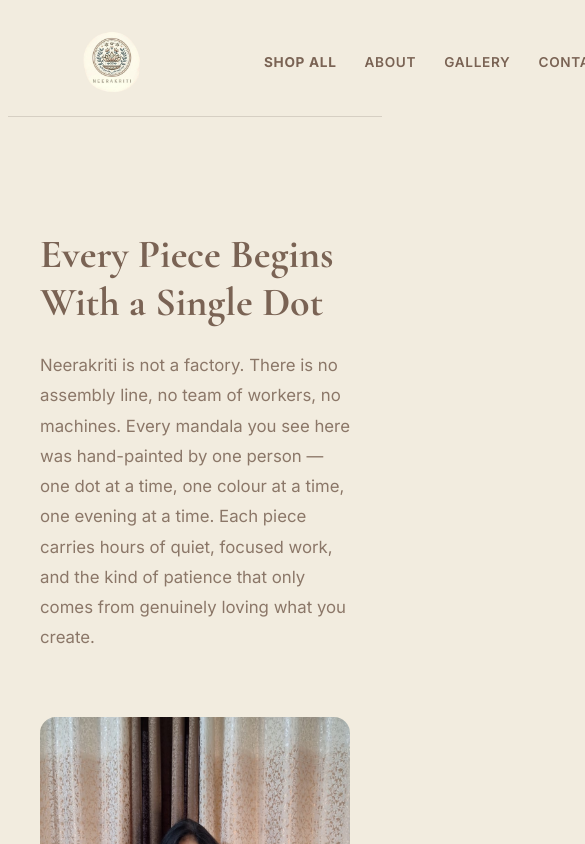
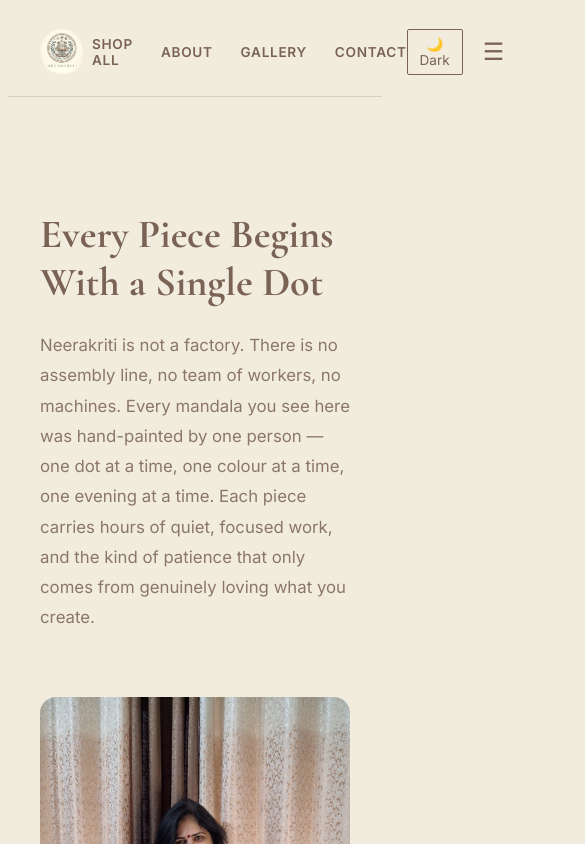
Before and after one commit to Karan15032004/Neerakriti, a Next.js app in the folder neerakriti/: page /about in a window 390 px wide. Shown: the top 844 px of the page, 585 px wide, since content can reach past the window. Built offline with nearby package versions, Linux system fonts and the light colour scheme.

Commit message:
Mobile navbar: hamburger menu for small screens

```diff
--- a/neerakriti/app/components/Navbar.js
+++ b/neerakriti/app/components/Navbar.js
@@ -1,109 +1,147 @@
 // app/components/Navbar.js
+'use client'
 
 import Link from 'next/link'
-import ThemeToggle from './ThemeToggle';
-import SearchBar from './SearchBar';
+import { useState } from 'react'
+import ThemeToggle from './ThemeToggle'
+import SearchBar from './SearchBar'
 
 export default function Navbar() {
+  const [menuOpen, setMenuOpen] = useState(false)
+
   return (
     <nav
       style={{
         backgroundColor: 'var(--bg)',
         borderBottom: '1px solid var(--border)',
         transition: 'background-color 0.3s ease',
-        display: 'flex',
-        alignItems: 'center',
-        gap: '7rem',
-        padding: '0.75rem 4rem',
         position: 'sticky',
         top: 0,
         zIndex: 50,
       }}
     >
-      {/* 1. Logo — far left */}
+      {/* ── Top bar: Logo + Hamburger (mobile) / full nav (desktop) ── */}
+      <div
+        style={{
+          display: 'flex',
+          alignItems: 'center',
+          justifyContent: 'space-between',
+          padding: '0.75rem 1.5rem',
+        }}
+      >
+        {/* Logo */}
         <Link href="/" style={{ textDecoration: 'none', flexShrink: 0 }}>
           <img
             src="/images/logo-removebg.png"
             alt="Neerakriti"
-          style={{
-            height: '80px',
-            width: 'auto',
-            objectFit: 'contain',
-          }}
+            style={{ height: '60px', width: 'auto', objectFit: 'contain' }}
           />
         </Link>
 
-      {/* 2. Nav links — right next to logo */}
-      <div style={{ display: 'flex', alignItems: 'center', gap: '1.75rem', flexShrink: 0 }}>
+        {/* Desktop nav links — hidden on mobile */}
+        <div
+          className="desktop-nav"
+          style={{ display: 'flex', alignItems: 'center', gap: '1.75rem' }}
+        >
+          {['Shop All|/products', 'About|/about', 'Gallery|/gallery', 'Contact|/contact'].map((item) => {
+            const [label, href] = item.split('|')
+            return (
               <Link
-          href="/products"
-          className="hover:opacity-60 transition-opacity"
+                key={href}
+                href={href}
                 style={{
                   color: 'var(--ink)',
                   textDecoration: 'none',
-            fontFamily: "'Inter', sans-serif",
-            fontSize: '0.85rem',
-            fontWeight: 700,
-            textTransform: 'uppercase',
-            letterSpacing: '0.05em',
-          }}
-        >
-          Shop All
-        </Link>
-        <Link
-          href="/about"
-          className="hover:opacity-60 transition-opacity"
-          style={{
-            color: 'var(--ink)',
-            textDecoration: 'none',
-            fontFamily: "'Inter', sans-serif",
                   fontSize: '0.85rem',
                   fontWeight: 600,
                   textTransform: 'uppercase',
                   letterSpacing: '0.05em',
                 }}
               >
-          About
+                {label}
               </Link>
+            )
+          })}
+        </div>
+
+        {/* Desktop search — hidden on mobile */}
+        <div className="desktop-search" style={{ flex: 1, margin: '0 1.5rem' }}>
+          <SearchBar />
+        </div>
+
+        {/* Right side: Theme toggle + hamburger */}
+        <div style={{ display: 'flex', alignItems: 'center', gap: '1rem' }}>
+          <ThemeToggle />
+          {/* Hamburger button — only visible on mobile */}
+          <button
+            className="hamburger"
+            onClick={() => setMenuOpen(!menuOpen)}
+            style={{
+              background: 'none',
+              border: 'none',
+              cursor: 'pointer',
+              color: 'var(--ink)',
+              fontSize: '1.5rem',
+              lineHeight: 1,
+              padding: '0.25rem',
+            }}
+            aria-label="Toggle menu"
+          >
+            {menuOpen ? '✕' : '☰'}
+          </button>
+        </div>
+      </div>
+
+      {/* ── Mobile menu — slides open when hamburger clicked ── */}
+      {menuOpen && (
+        <div
+          style={{
+            backgroundColor: 'var(--bg)',
+            borderTop: '1px solid var(--border)',
+            padding: '1rem 1.5rem',
+            display: 'flex',
+            flexDirection: 'column',
+            gap: '1rem',
+          }}
+        >
+          {/* Mobile search bar */}
+          <SearchBar />
+
+          {/* Mobile nav links */}
+          {[['Shop All', '/products'], ['About', '/about'], ['Gallery', '/gallery'], ['Contact', '/contact']].map(([label, href]) => (
             <Link
-          href="/gallery"
-          className="hover:opacity-60 transition-opacity"
+              key={href}
+              href={href}
+              onClick={() => setMenuOpen(false)}
               style={{
                 color: 'var(--ink)',
                 textDecoration: 'none',
-            fontFamily: "'Inter', sans-serif",
-            fontSize: '0.85rem',
+                fontSize: '1rem',
                 fontWeight: 600,
                 textTransform: 'uppercase',
                 letterSpacing: '0.05em',
+                padding: '0.5rem 0',
+                borderBottom: '1px solid var(--border)',
               }}
             >
-          Gallery
+              {label}
             </Link>
-        <Link
-          href="/contact"
-          className="hover:opacity-60 transition-opacity"
-          style={{
-            color: 'var(--ink)',
-            textDecoration: 'none',
-            fontFamily: "'Inter', sans-serif",
-            fontSize: '0.85rem',
-            fontWeight: 600,
-            textTransform: 'uppercase',
-            letterSpacing: '0.05em',
-          }}
-        >
-          Contact
-        </Link>
+          ))}
         </div>
+      )}
 
-      {/* 3. Search bar — takes remaining space in the middle */}
-      <SearchBar />
+      {/* ── CSS to hide/show desktop vs mobile elements ── */}
+      <style>{`
+        .hamburger { display: none; }
+        .desktop-nav { display: flex; }
+        .desktop-search { display: flex; }
 
-      {/* 4. Theme toggle — far right */}
-      <div style={{ flexShrink: 0 }}>
-        <ThemeToggle />
-      </div>
+        @media (max-width: 768px) {
+          .hamburger { display: block; }
+          .desktop-nav { display: none; }
+          .desktop-search { display: none; }
+        }
+      `}</style>
     </nav>
   )
 }
```
Lines whose indentation alone changed are shown as unchanged.
